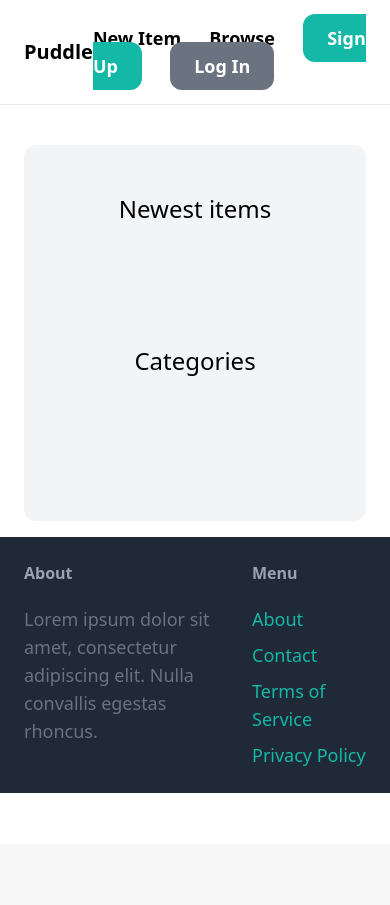
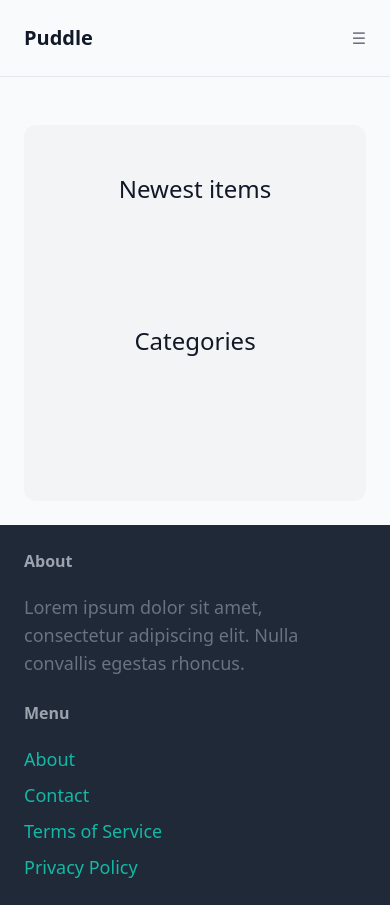
Before and after one commit to rachel1davey/puddle, a Django app: page / in a window 390 px wide. Before the commit the page ends 793 px from the top, so only its background shows below. Run offline with Django 4.2, Linux system fonts and the light colour scheme; data that the repository does not hold is empty; some libraries are stand-ins or nearby versions.

Commit message:
hamburger navbar

```diff
--- a/core/templates/core/base.html
+++ b/core/templates/core/base.html
@@ -6,12 +6,20 @@
     <title>{% block title %}{% endblock %} | Puddle</title>
     <script src="https://cdn.tailwindcss.com"></script>
   </head>
-<body>
-    <nav class="py-6 px-6 flex justify-between items-center border-b border-gray-200">
+<body class="bg-gray-50 text-gray-900">
+
+  <!-- Navbar -->
+  <nav class="py-6 px-6 border-b border-gray-200 flex flex-wrap items-center justify-between">
     <a href="/" class="text-xl font-semibold">Puddle</a>
-        <div class="space-x-6">
+
+    <!-- Hamburger for mobile -->
+    <button class="block md:hidden text-gray-500" id="mobile-menu-btn">☰</button>
+
+    <!-- Nav links -->
+    <div class="hidden w-full md:flex md:w-auto md:space-x-6 mt-4 md:mt-0" id="nav-links">
       <a href="{% url 'item:new' %}" class="text-lg font-semibold hover:text-gray-500">New Item</a>
       <a href="{% url 'item:browse' %}" class="text-lg font-semibold hover:text-gray-500">Browse</a>
+
       {% if user.is_authenticated %}
         <a href="{% url 'core:signup' %}" class="px-6 py-3 text-lg font-semibold bg-teal-500 text-white rounded-xl hover:bg-teal-700">Inbox</a>
         <a href="{% url 'dashboard:index' %}" class="px-6 py-3 text-lg font-semibold bg-gray-500 text-white rounded-xl hover:bg-gray-700">Dashboard</a>
@@ -19,22 +27,23 @@
         <a href="{% url 'core:signup' %}" class="px-6 py-3 text-lg font-semibold bg-teal-500 text-white rounded-xl hover:bg-teal-700">Sign Up</a>
         <a href="{% url 'core:login' %}" class="px-6 py-3 text-lg font-semibold bg-gray-500 text-white rounded-xl hover:bg-gray-700">Log In</a>
       {% endif %}
-
     </div>
   </nav>
-    <div class="px-6 py-4">
+
+  <!-- Main Content -->
+  <div class="px-6 py-6 max-w-7xl mx-auto">
     {% block content %}
-        {% endblock  %}
+    {% endblock %}
   </div>
-    <footer class="py-6 px-6 flex justify-between bg-gray-800">
-        <div class="w-2/3 pr-10">
+
+  <!-- Footer -->
+  <footer class="py-6 px-6 bg-gray-800 text-white flex flex-col md:flex-row">
+    <div class="md:w-2/3 pr-0 md:pr-10 mb-6 md:mb-0">
       <h3 class="mb-5 font-semibold text-gray-400">About</h3>
-
       <p class="text-lg text-gray-500">Lorem ipsum dolor sit amet, consectetur adipiscing elit. Nulla convallis egestas rhoncus.</p>
     </div>
-        <div class="w-1/3">
+    <div class="md:w-1/3">
       <h3 class="mb-5 font-semibold text-gray-400">Menu</h3>
-
       <ul class="space-y-2">
         <li><a href="#" class="text-lg text-teal-500 hover:text-teal-700">About</a></li>
         <li><a href="{% url 'core:contact' %}" class="text-lg text-teal-500 hover:text-teal-700">Contact</a></li>
@@ -43,5 +52,15 @@
       </ul>
     </div>
   </footer>
+
+  <!-- Mobile menu toggle script -->
+  <script>
+    const btn = document.getElementById('mobile-menu-btn');
+    const nav = document.getElementById('nav-links');
+    btn.addEventListener('click', () => {
+      nav.classList.toggle('hidden');
+    });
+  </script>
+
 </body>
 </html>
```
Lines whose indentation alone changed are shown as unchanged.
